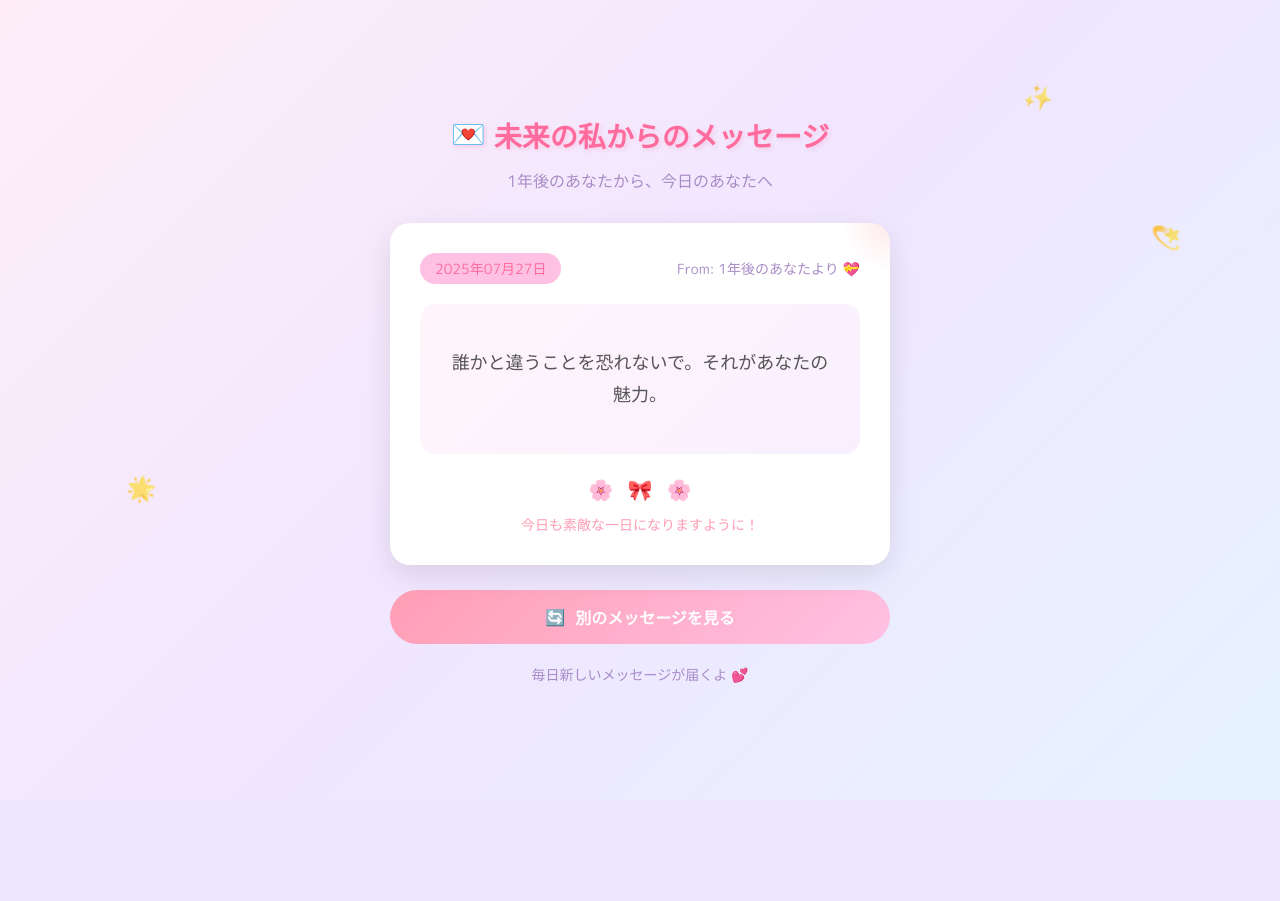
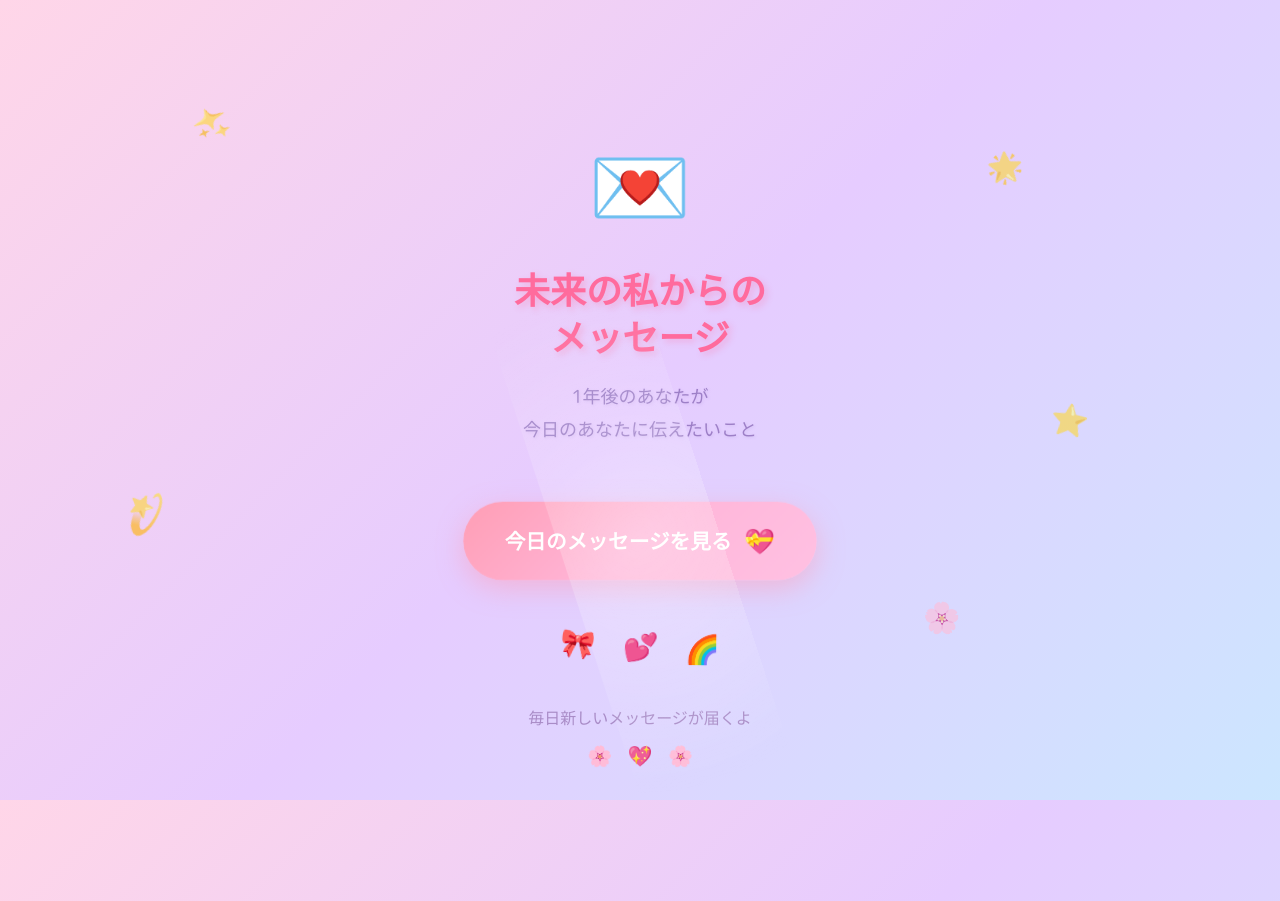
Before and after one commit to Ykuroyy/Dear-Future-Me-app, a Flask app: page / in a window 1280 px wide. Before the commit the page ends 683 px from the top, so only its background shows below. Run offline with Flask 3, Linux system fonts and the light colour scheme.

Commit message:
トップ画面修正

```diff
--- a/app.py
+++ b/app.py
@@ -1,9 +1,11 @@
-from flask import Flask, render_template, request
+from flask import Flask, render_template, request, session
 from datetime import datetime
 import random
+import secrets
 from messages import messages
 
 app = Flask(__name__)
+app.secret_key = secrets.token_hex(16)
 
 def get_daily_message():
     # 日付に基づいて一日中同じメッセージを表示
@@ -20,19 +22,29 @@ def get_daily_message():
 
     return message
 
-def get_random_message():
-    # 完全にランダムなメッセージを選択
-    return random.choice(messages)
+def get_random_message(exclude_message=None):
+    # 完全にランダムなメッセージを選択（同じメッセージを除外）
+    available_messages = [msg for msg in messages if msg != exclude_message]
+    return random.choice(available_messages)
 
 @app.route('/')
-def index():
+def home():
+    return render_template('home.html')
+
+@app.route('/message')
+def message():
     today = datetime.now().strftime('%Y年%m月%d日')
 
-    # クエリパラメータでランダム表示かどうかを判定
+    # ランダムモードかどうかを判定
     if request.args.get('random') == 'true':
-        message = get_random_message()
+        # セッションから前回のメッセージを取得
+        last_message = session.get('last_message', '')
+        message = get_random_message(exclude_message=last_message)
+        # 新しいメッセージをセッションに保存
+        session['last_message'] = message
     else:
         message = get_daily_message()
+        session['last_message'] = message
 
     return render_template('index.html', today=today, message=message)
 
--- /dev/null
+++ b/static/css/home.css
@@ -0,0 +1,307 @@
+* {
+    margin: 0;
+    padding: 0;
+    box-sizing: border-box;
+}
+
+body {
+    font-family: 'M PLUS Rounded 1c', 'Noto Sans JP', sans-serif;
+    background: linear-gradient(135deg, #ffd6e8 0%, #e6ccff 50%, #cce6ff 100%);
+    min-height: 100vh;
+    display: flex;
+    align-items: center;
+    justify-content: center;
+    overflow: hidden;
+    position: relative;
+}
+
+.container {
+    width: 100%;
+    height: 100vh;
+    display: flex;
+    flex-direction: column;
+    align-items: center;
+    justify-content: center;
+    position: relative;
+    padding: 20px;
+}
+
+.sparkles-bg {
+    position: absolute;
+    width: 100%;
+    height: 100%;
+    overflow: hidden;
+    pointer-events: none;
+}
+
+.sparkle {
+    position: absolute;
+    font-size: 30px;
+    animation: sparkle-float 8s ease-in-out infinite;
+    opacity: 0.6;
+}
+
+.sparkle:nth-child(1) {
+    top: 10%;
+    left: 15%;
+    animation-delay: 0s;
+    animation-duration: 10s;
+}
+
+.sparkle:nth-child(2) {
+    top: 20%;
+    right: 20%;
+    animation-delay: 2s;
+    animation-duration: 12s;
+}
+
+.sparkle:nth-child(3) {
+    bottom: 30%;
+    left: 10%;
+    animation-delay: 4s;
+    animation-duration: 15s;
+}
+
+.sparkle:nth-child(4) {
+    top: 50%;
+    right: 15%;
+    animation-delay: 6s;
+    animation-duration: 11s;
+}
+
+.sparkle:nth-child(5) {
+    bottom: 20%;
+    right: 25%;
+    animation-delay: 8s;
+    animation-duration: 13s;
+}
+
+@keyframes sparkle-float {
+    0%, 100% {
+        transform: translateY(0) rotate(0deg) scale(1);
+    }
+    25% {
+        transform: translateY(-30px) rotate(90deg) scale(1.2);
+    }
+    50% {
+        transform: translateY(0) rotate(180deg) scale(0.8);
+    }
+    75% {
+        transform: translateY(30px) rotate(270deg) scale(1.1);
+    }
+}
+
+.hero-section {
+    text-align: center;
+    z-index: 10;
+    animation: fade-in-up 1s ease-out;
+}
+
+@keyframes fade-in-up {
+    from {
+        opacity: 0;
+        transform: translateY(30px);
+    }
+    to {
+        opacity: 1;
+        transform: translateY(0);
+    }
+}
+
+.app-icon {
+    font-size: 80px;
+    margin-bottom: 20px;
+    animation: icon-bounce 3s ease-in-out infinite;
+}
+
+@keyframes icon-bounce {
+    0%, 100% {
+        transform: translateY(0) scale(1);
+    }
+    50% {
+        transform: translateY(-10px) scale(1.1);
+    }
+}
+
+.app-title {
+    color: #ff6b9d;
+    font-size: 36px;
+    font-weight: 700;
+    margin-bottom: 20px;
+    text-shadow: 3px 3px 6px rgba(255, 107, 157, 0.3);
+    line-height: 1.3;
+}
+
+.title-line {
+    display: block;
+}
+
+.subtitle-wrapper {
+    margin-bottom: 40px;
+}
+
+.subtitle {
+    color: #9d7fc7;
+    font-size: 18px;
+    font-weight: 400;
+    margin: 5px 0;
+    text-shadow: 1px 1px 3px rgba(157, 127, 199, 0.2);
+}
+
+.start-button {
+    display: inline-block;
+    position: relative;
+    text-decoration: none;
+    margin: 20px 0;
+    animation: button-glow 2s ease-in-out infinite;
+}
+
+@keyframes button-glow {
+    0%, 100% {
+        transform: scale(1);
+    }
+    50% {
+        transform: scale(1.05);
+    }
+}
+
+.button-content {
+    display: flex;
+    align-items: center;
+    gap: 12px;
+    background: linear-gradient(135deg, #ff9eb5 0%, #ffb6d9 50%, #ffc1e3 100%);
+    color: white;
+    padding: 20px 40px;
+    border-radius: 50px;
+    font-size: 20px;
+    font-weight: 700;
+    box-shadow: 0 8px 25px rgba(255, 158, 181, 0.5);
+    position: relative;
+    overflow: hidden;
+    transition: all 0.3s ease;
+}
+
+.button-text {
+    z-index: 2;
+}
+
+.button-icon {
+    font-size: 24px;
+    z-index: 2;
+}
+
+.button-glow {
+    position: absolute;
+    top: -50%;
+    left: -50%;
+    width: 200%;
+    height: 200%;
+    background: radial-gradient(circle, rgba(255, 255, 255, 0.3) 0%, transparent 70%);
+    animation: glow-rotate 3s linear infinite;
+}
+
+@keyframes glow-rotate {
+    from {
+        transform: rotate(0deg);
+    }
+    to {
+        transform: rotate(360deg);
+    }
+}
+
+.start-button:active .button-content {
+    transform: scale(0.95);
+}
+
+.decorations {
+    margin-top: 30px;
+    font-size: 28px;
+}
+
+.deco {
+    margin: 0 10px;
+    display: inline-block;
+    animation: deco-dance 2s ease-in-out infinite;
+}
+
+.deco:nth-child(1) {
+    animation-delay: 0s;
+}
+
+.deco:nth-child(2) {
+    animation-delay: 0.2s;
+}
+
+.deco:nth-child(3) {
+    animation-delay: 0.4s;
+}
+
+@keyframes deco-dance {
+    0%, 100% {
+        transform: translateY(0) rotate(0deg);
+    }
+    50% {
+        transform: translateY(-10px) rotate(10deg);
+    }
+}
+
+.home-footer {
+    position: absolute;
+    bottom: 30px;
+    text-align: center;
+    color: #a98cc7;
+    font-size: 16px;
+}
+
+.footer-icons {
+    margin-top: 10px;
+    font-size: 20px;
+}
+
+.footer-icons span {
+    margin: 0 5px;
+}
+
+/* スマホ対応 */
+@media (max-width: 480px) {
+    .app-icon {
+        font-size: 70px;
+    }
+
+    .app-title {
+        font-size: 32px;
+    }
+
+    .subtitle {
+        font-size: 16px;
+    }
+
+    .button-content {
+        padding: 18px 35px;
+        font-size: 18px;
+    }
+
+    .decorations {
+        font-size: 24px;
+    }
+}
+
+@media (max-height: 700px) {
+    .app-icon {
+        font-size: 60px;
+        margin-bottom: 15px;
+    }
+
+    .app-title {
+        font-size: 28px;
+        margin-bottom: 15px;
+    }
+
+    .subtitle-wrapper {
+        margin-bottom: 30px;
+    }
+
+    .decorations {
+        margin-top: 20px;
+    }
+}
--- a/static/css/style.css
+++ b/static/css/style.css
@@ -14,6 +14,10 @@ body {
     padding: 20px;
     position: relative;
     overflow-x: hidden;
+    -webkit-tap-highlight-color: transparent;
+    -webkit-touch-callout: none;
+    -webkit-user-select: none;
+    user-select: none;
 }
 
 .container {
--- /dev/null
+++ b/templates/home.html
@@ -0,0 +1,57 @@
+<!DOCTYPE html>
+<html lang="ja">
+<head>
+    <meta charset="UTF-8">
+    <meta name="viewport" content="width=device-width, initial-scale=1.0, user-scalable=no">
+    <title>未来の私からのメッセージ</title>
+    <link rel="stylesheet" href="{{ url_for('static', filename='css/home.css') }}">
+    <link href="https://fonts.googleapis.com/css2?family=M+PLUS+Rounded+1c:wght@400;700&display=swap" rel="stylesheet">
+</head>
+<body>
+    <div class="container">
+        <div class="sparkles-bg">
+            <span class="sparkle">✨</span>
+            <span class="sparkle">🌟</span>
+            <span class="sparkle">💫</span>
+            <span class="sparkle">⭐</span>
+            <span class="sparkle">🌸</span>
+        </div>
+
+        <div class="hero-section">
+            <div class="app-icon">💌</div>
+            <h1 class="app-title">
+                <span class="title-line">未来の私からの</span>
+                <span class="title-line">メッセージ</span>
+            </h1>
+
+            <div class="subtitle-wrapper">
+                <p class="subtitle">1年後のあなたが</p>
+                <p class="subtitle">今日のあなたに伝えたいこと</p>
+            </div>
+
+            <a href="/message" class="start-button">
+                <span class="button-content">
+                    <span class="button-text">今日のメッセージを見る</span>
+                    <span class="button-icon">💝</span>
+                </span>
+                <span class="button-glow"></span>
+            </a>
+
+            <div class="decorations">
+                <span class="deco">🎀</span>
+                <span class="deco">💕</span>
+                <span class="deco">🌈</span>
+            </div>
+        </div>
+
+        <footer class="home-footer">
+            <p>毎日新しいメッセージが届くよ</p>
+            <div class="footer-icons">
+                <span>🌸</span>
+                <span>💖</span>
+                <span>🌸</span>
+            </div>
+        </footer>
+    </div>
+</body>
+</html>
--- a/templates/index.html
+++ b/templates/index.html
@@ -2,7 +2,7 @@
 <html lang="ja">
 <head>
     <meta charset="UTF-8">
-    <meta name="viewport" content="width=device-width, initial-scale=1.0">
+    <meta name="viewport" content="width=device-width, initial-scale=1.0, user-scalable=no, maximum-scale=1.0">
     <title>未来の私からのメッセージ</title>
     <link rel="stylesheet" href="{{ url_for('static', filename='css/style.css') }}">
     <link href="https://fonts.googleapis.com/css2?family=M+PLUS+Rounded+1c:wght@400;700&display=swap" rel="stylesheet">
@@ -44,10 +44,15 @@
                 </div>
             </div>
 
-            <button class="refresh-btn" onclick="window.location.href='/?random=true'">
+            <button class="refresh-btn" onclick="window.location.href='/message?random=true'">
                 <span class="btn-icon">🔄</span>
                 別のメッセージを見る
             </button>
+
+            <a href="/" class="home-link">
+                <span class="home-icon">🏠</span>
+                ホームに戻る
+            </a>
         </main>
 
         <footer>
```
Also changed, not shown: other parts of static/css/style.css (+60 -0 lines).
